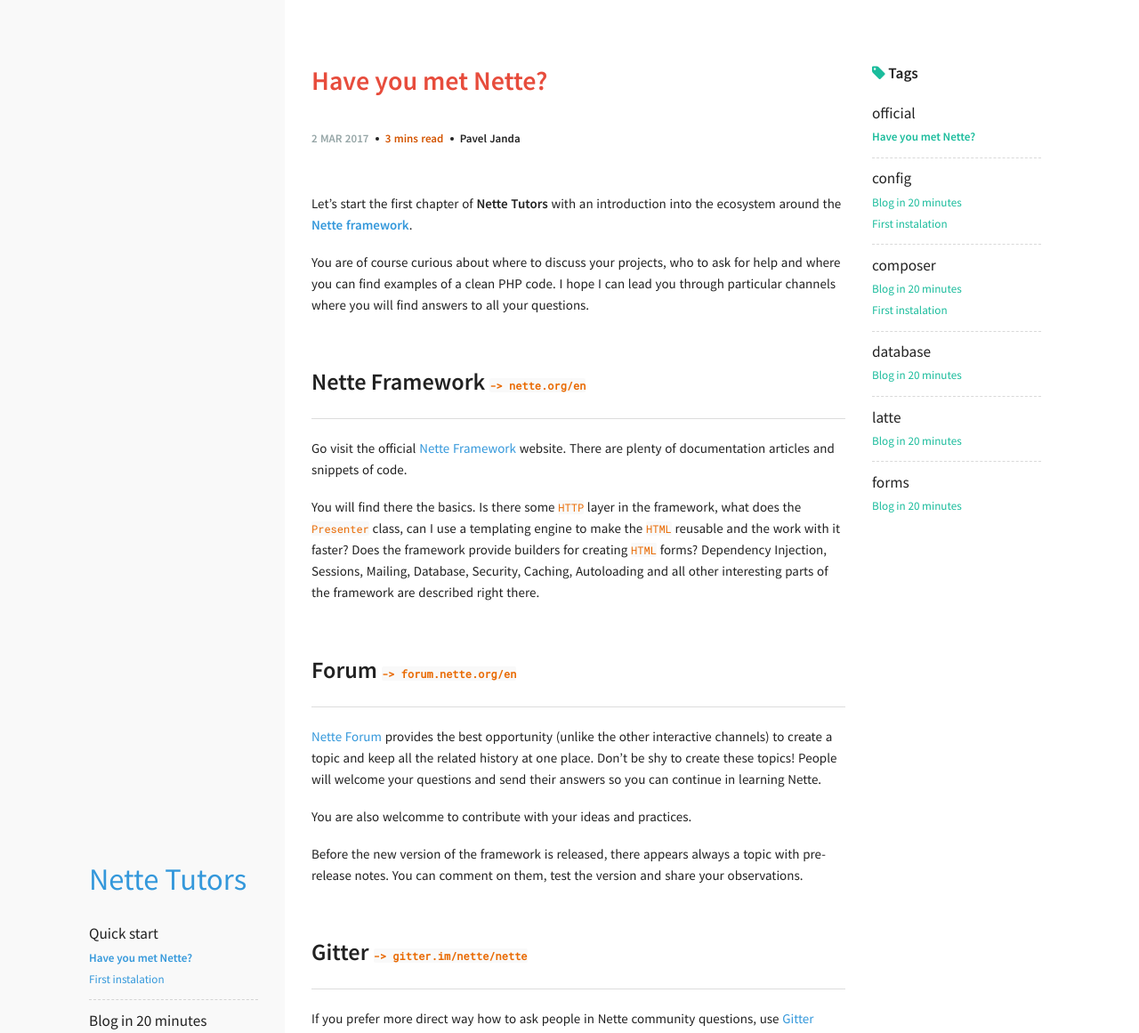
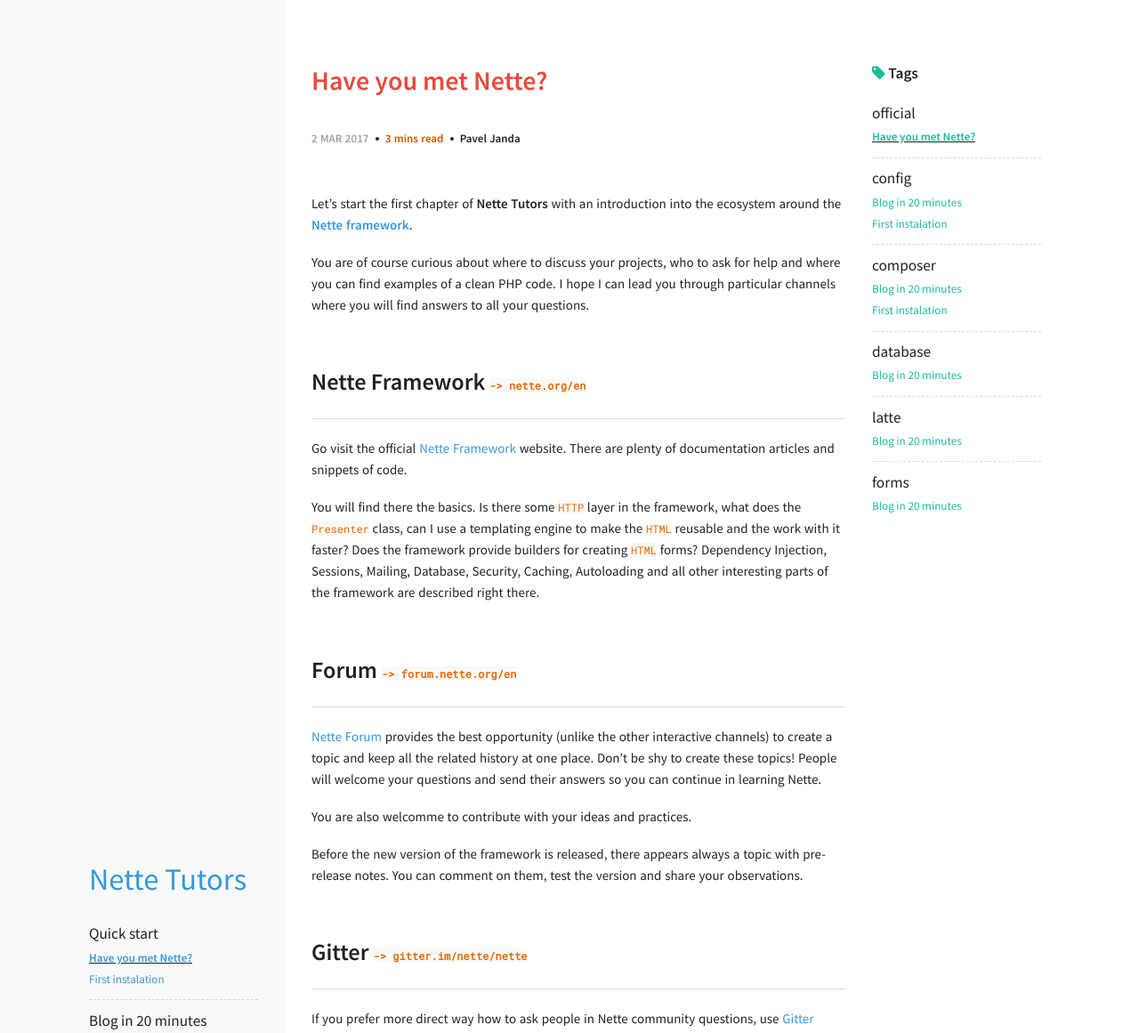
Before and after one commit to monday-factory/nette-tutors, a Jekyll site: the page built from _posts/2017-03-02-have-you-met-nette.md, in a window 1280 px wide. Shown: the top 1161 px of the page at 89% size. Built offline with Jekyll 4.4.1, drawn with Linux system fonts in a browser that asks for light colours.

Commit message:
Categories/tags styles update

```diff
--- a/_sass/pages/_categories.scss
+++ b/_sass/pages/_categories.scss
@@ -31,8 +31,10 @@ ul.tag-cloud {
     }
     .tag-item {
       margin-bottom: .1em;
+      position: relative;
       &.active {
         font-weight: bold;
+        text-decoration: underline;
       }
       a {
         font-size: $font-size-sm;
```
